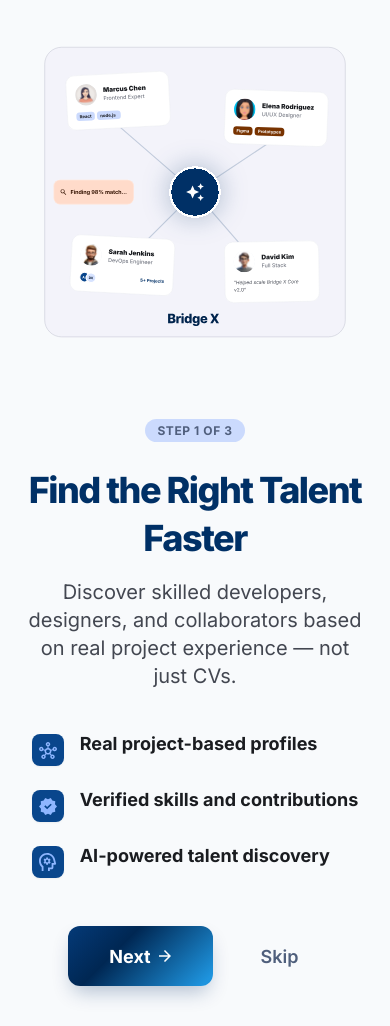
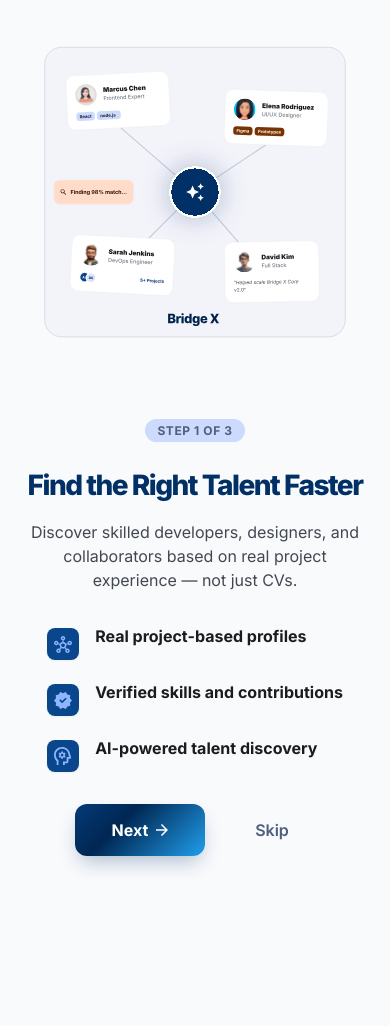
Before and after one commit to El-SayedMohammed/Bridge-X, a React (Vite) app: page /onboarding in a window 390 px wide. After the commit the page ends 896 px from the top, so only its background shows below. Built offline with nearby package versions, Linux system fonts and the light colour scheme; the HTML template or start-up script is replaced by a standard one; a web font is replaced by a local one.

Commit message:
style: fix navbar alignment and onboarding mobile responsiveness

```diff
--- a/src/pages/Landing/Landing.css
+++ b/src/pages/Landing/Landing.css
@@ -44,13 +44,13 @@ a {
   z-index: 100;
 }
 
-.nav-container {
+.navbar .nav-container {
   display: flex;
   flex-direction: row;
   align-items: center;
   justify-content: space-between;
   width: 100%;
-  max-width: 1280px;
+  max-width: 100%;
   padding: 0 24px;
   box-sizing: border-box;
 }
@@ -862,8 +862,8 @@ a {
   .nav-links {
     display: none; /* simple mobile fallback */
   }
-  .nav-container {
-    padding: 0 16px;
+  .navbar .nav-container {
+    padding: 0 12px;
     box-sizing: border-box;
   }
   .nav-logo {
@@ -877,6 +877,7 @@ a {
     display: flex;
     align-items: center;
     justify-content: center;
+    padding-right: 0;
   }
   .hero-container {
     flex-direction: column-reverse;
--- a/src/pages/Onboarding/Onboarding.css
+++ b/src/pages/Onboarding/Onboarding.css
@@ -304,3 +304,36 @@
     max-width: 500px;
   }
 }
+
+@media (max-width: 768px) {
+  .onboarding-title {
+    font-size: 28px;
+    line-height: 38px;
+  }
+  .onboarding-desc {
+    font-size: 16px;
+    line-height: 24px;
+    margin-bottom: 32px;
+  }
+  .feature-label {
+    font-size: 16px;
+    line-height: 24px;
+  }
+  .feature-sub {
+    font-size: 13px;
+  }
+  .btn-next {
+    width: 130px;
+    height: 52px;
+    font-size: 16px;
+  }
+  .btn-skip {
+    height: 52px;
+    font-size: 16px;
+  }
+  .features-list {
+    margin-bottom: 32px;
+    align-items: flex-start;
+    text-align: left;
+  }
+}
```
